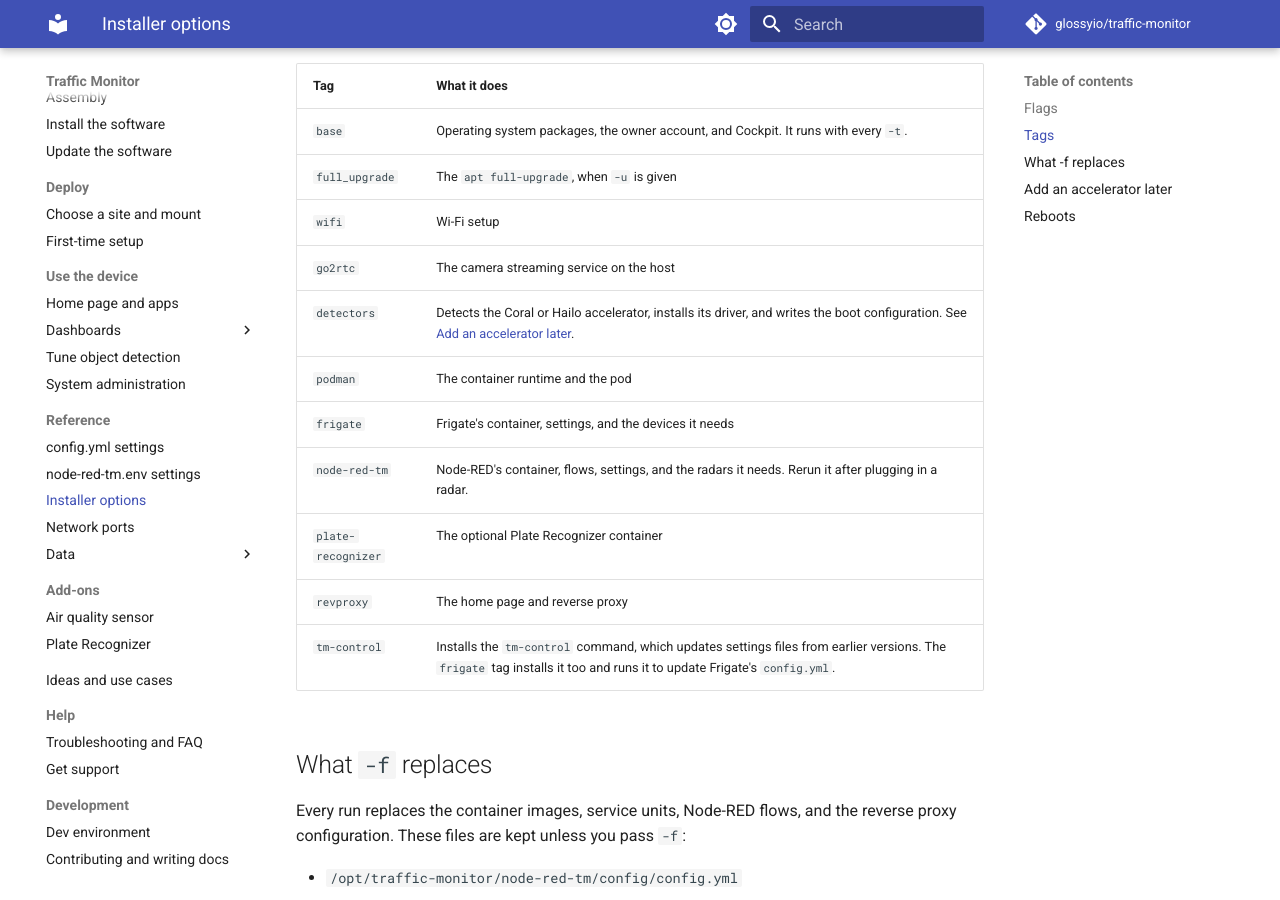
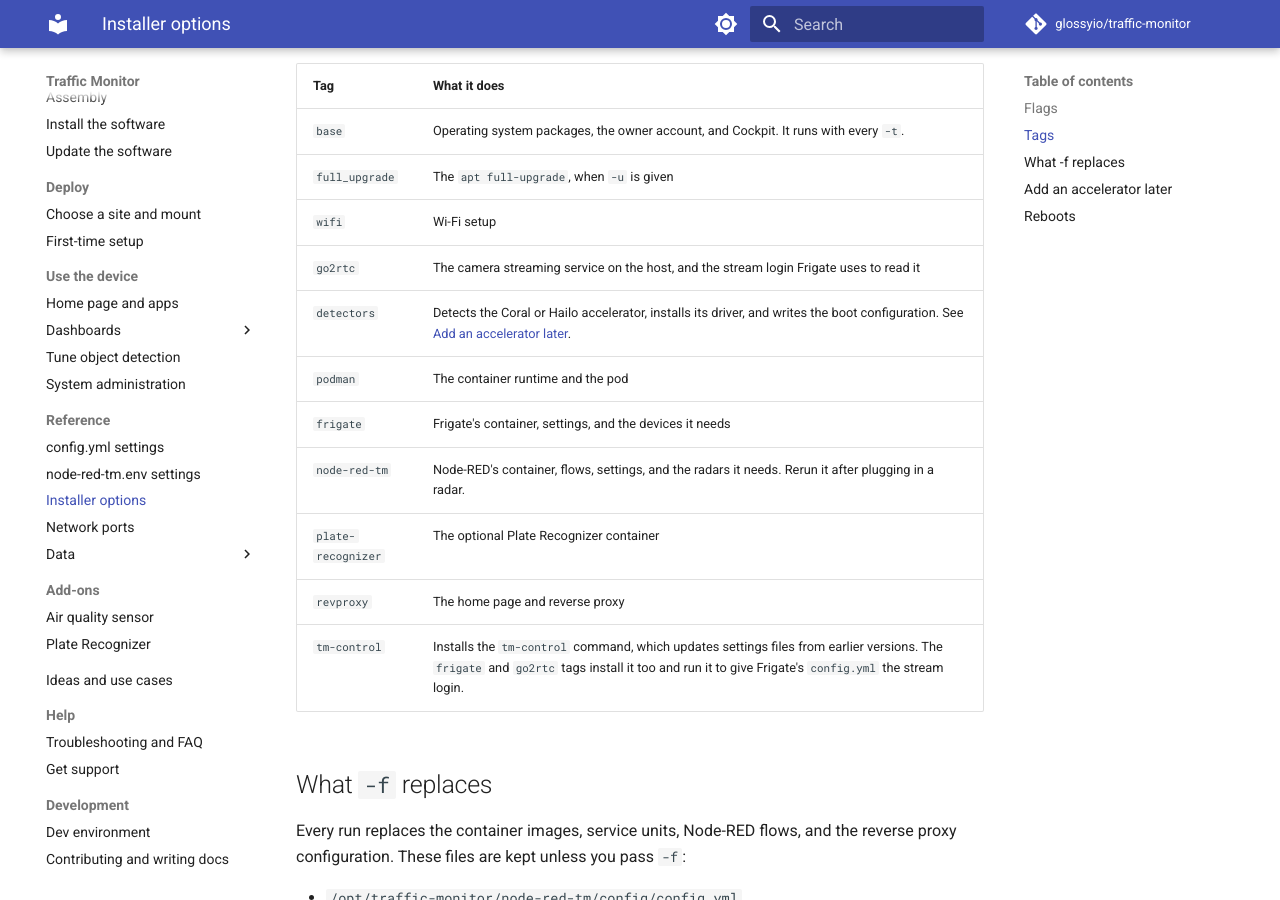
Before and after one commit to glossyio/traffic-monitor, an MkDocs documentation site: the page built from docs/reference/tmsetup.md, in a window 1280 px wide and 900 px high, scrolled down 1642 px. Built offline with MkDocs 1.6.1 and Material for MkDocs 9.7.7, drawn with Linux system fonts in a browser that asks for light colours; comment, search, counter and statistics services are not loaded; the version menu is left out.

Commit message:
Document single-tag runs, ffmpeg stream sources, and restoring an older Frigate config
CLAUDE.md now says a single -t assumes the rest of the device runs
the same version, and that updates need the whole installer because
some changes span tags (revproxy's port 80, Frigate's stream login).

The go2rtc template comment notes that ffmpeg: sources run through
exec as ffmpeg, so adding one also means allowing ffmpeg.

The update page explains running the whole installer with an
accurate example (port 80 moving from the pod to the host-network
revproxy), since -t go2rtc now updates Frigate's login too. It also
tells readers who restore a Frigate config from a backup to rerun
the frigate tag so its camera inputs get the stream login.
The database page says Cancel also works during the copy: the
download stops once the copy is done and no archive is sent.
The tmsetup tags table says the go2rtc tag also gives Frigate the
stream login and installs tm-control for it, matching tasks/main.yml.

Assisted-by: Claude Code 2.1.311 (CLI)
AI-Model: Claude Opus 5.5 (claude-opus-5-5)
AI-Effort: medium
AI-Role: drafted

```diff
--- a/docs/reference/tmsetup.md
+++ b/docs/reference/tmsetup.md
@@ -47,14 +47,14 @@ Each tag reruns one part of the install. Without `-t`, everything runs.
 | `base` | Operating system packages, the owner account, and Cockpit. It runs with every `-t`. |
 | `full_upgrade` | The `apt full-upgrade`, when `-u` is given |
 | `wifi` | Wi-Fi setup |
-| `go2rtc` | The camera streaming service on the host |
+| `go2rtc` | The camera streaming service on the host, and the stream login Frigate uses to read it |
 | `detectors` | Detects the Coral or Hailo accelerator, installs its driver, and writes the boot configuration. See [Add an accelerator later](#add-an-accelerator-later). |
 | `podman` | The container runtime and the pod |
 | `frigate` | Frigate's container, settings, and the devices it needs |
 | `node-red-tm` | Node-RED's container, flows, settings, and the radars it needs. Rerun it after plugging in a radar. |
 | `plate-recognizer` | The optional Plate Recognizer container |
 | `revproxy` | The home page and reverse proxy |
-| `tm-control` | Installs the `tm-control` command, which updates settings files from earlier versions. The `frigate` tag installs it too and runs it to update Frigate's `config.yml`. |
+| `tm-control` | Installs the `tm-control` command, which updates settings files from earlier versions. The `frigate` and `go2rtc` tags install it too and run it to give Frigate's `config.yml` the stream login. |
 
 ## What `-f` replaces
 
```
Also changed, not shown: CLAUDE.md (+2 -0 lines), docs/build-your-own-device-diy/update.md (+3 -1 lines), docs/ui/database.md (+1 -1 lines), 1 other file.
